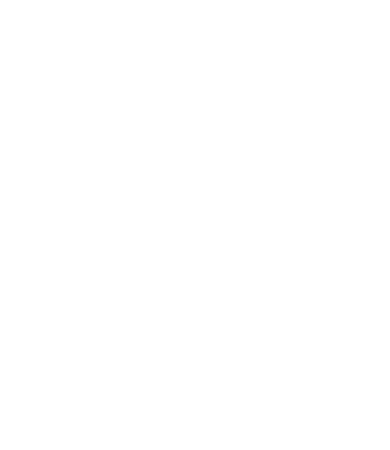
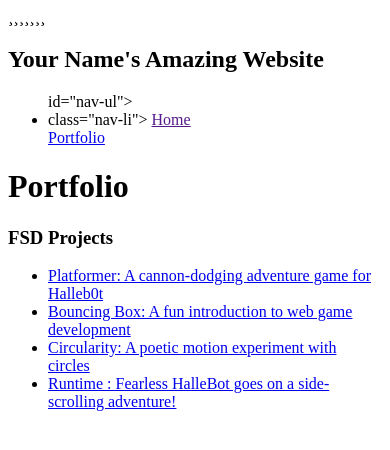
Before and after one commit to juju1510/juju1510.github.io, a plain HTML site: page portfolio.html in a window 390 px wide. Drawn offline with Linux system fonts and the light colour scheme.

Commit message:
add portfolio page to website

```diff
--- a/portfolio.html
+++ b/portfolio.html
@@ -0,0 +1,47 @@
+¸¸¸¸¸¸¸<html>
+  <head>
+    <title>My Awesome Website</title>
+  </head>
+
+  <body>
+    <!-- All content goes here -->
+    <div id="all-contents">
+      <nav>
+       <h1>Your Name's Amazing Website</h1>
+       <ul> id="nav-ul">
+        <li> class="nav-li">
+          <a href=""index.html">Home</a>
+        </li>
+         <a href="portfolio.html">Portfolio</a>
+       </li>
+      </ul>
+    </nav>
+
+      <main>
+        <div class="content">
+          <h1>Portfolio</h1>
+          <h3>FSD Projects</h3>
+          <ul id="portfolio">
+           <li>
+  <a href="fsd-projects/platformer/">Platformer: A cannon-dodging adventure game for Halleb0t</a>
+</li>
+<li>
+  <a href="fsd-projects/bouncing-box/">Bouncing Box: A fun introduction to web game development</a>
+</li>
+<li>
+  <a href="fsd-projects/circularity/">Circularity: A poetic motion experiment with circles</a>
+</li>
+<li>
+ <a href="projects/runtime/">Runtime : Fearless HalleBot goes on a side-scrolling adventure!</a>
+</li>
+
+
+          </ul>
+
+          <!-- ASD Projects will go here-->
+
+        </div>
+      </main>
+    </div>
+  </body>
+</html>
--- a/style.css
+++ b/style.css
@@ -156,3 +156,104 @@
     background: #000;
     color: #e6ab2c;
 }
+/* Portfolio styles */
+.content h1 {
+  color: black;
+}
+
+#portfolio {
+  list-style: none;
+  margin: 0;
+  padding: 0;
+  width: 100%;
+  display: flex;
+  flex-direction: column;
+  gap: 8px;
+}
+
+#portfolio li {
+  border-radius: 12px;
+  overflow: hidden;
+}
+
+#portfolio a {
+  display: flex;
+  justify-content: space-between;
+  align-items: center;
+  text-decoration: none;
+  color: #444;
+  padding: 16px 20px;
+  font-size: 1.1rem;
+  font-weight: 500;
+  background: #924949;
+  border: 1px solid #749fc4;
+  border-radius: 12px;
+  transition: background 0.25s ease, color 0.25s ease, transform 0.25s ease;
+}
+
+#portfolio a:hover {
+  background: #000;
+  color: #37ca70;
+  transform: translateX(4px);
+}
+
+#portfolio a::after {
+  content: "->";
+  font-size: 0.85rem;
+  opacity: 0.4;
+  transition: opacity 0.25s ease;
+  white-space: nowrap;
+}
+
+#portfolio a:hover::after {
+  opacity: 1;
+}
+/* responsive web design */
+@media screen and (min-width: 120px) and (max-width: 1080px) {
+  main {
+    height: 100ch;
+    zoom: 1.5;
+    display: grid;
+  }
+
+  h1 {
+    font-size: 44px;
+  }
+
+  h2 {
+    font-size: 42px;
+  }
+
+  h3 {
+    font-size: 36px;
+  }
+
+  #all-contents {
+    height: 100ch;
+    margin: none;
+  }
+
+  a {
+    font-size: 42px;
+  }
+
+  .sidebar {
+    margin-right: 0px;
+    justify-content: center;
+    align-items: center;
+  }
+
+  .sidebar-img {
+    width: 100%;
+  }
+
+  p,
+  li {
+    font-size: 24px;
+  }
+
+  .content {
+    align-content: center;
+    justify-content: center;
+  }
+}
```
